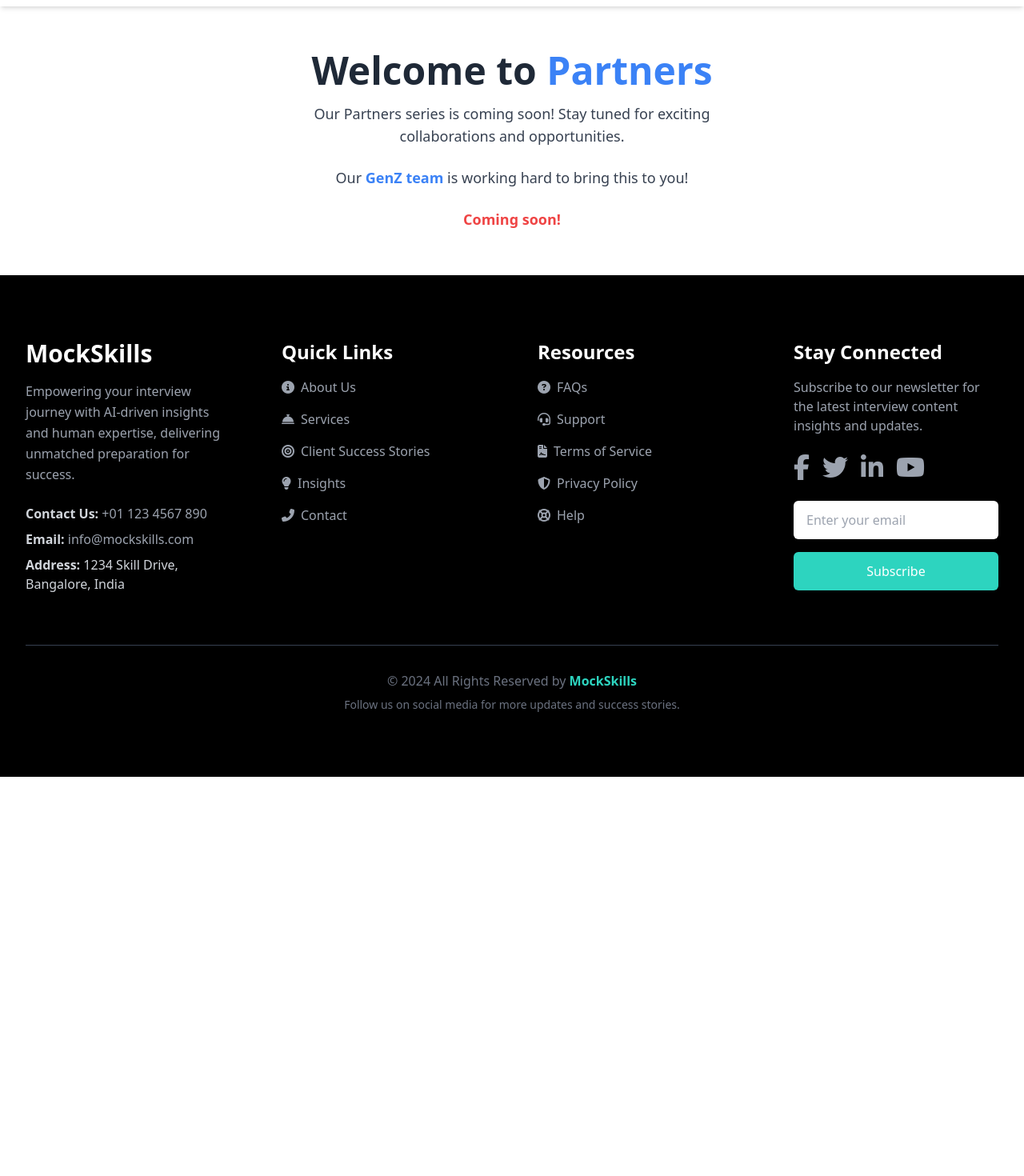
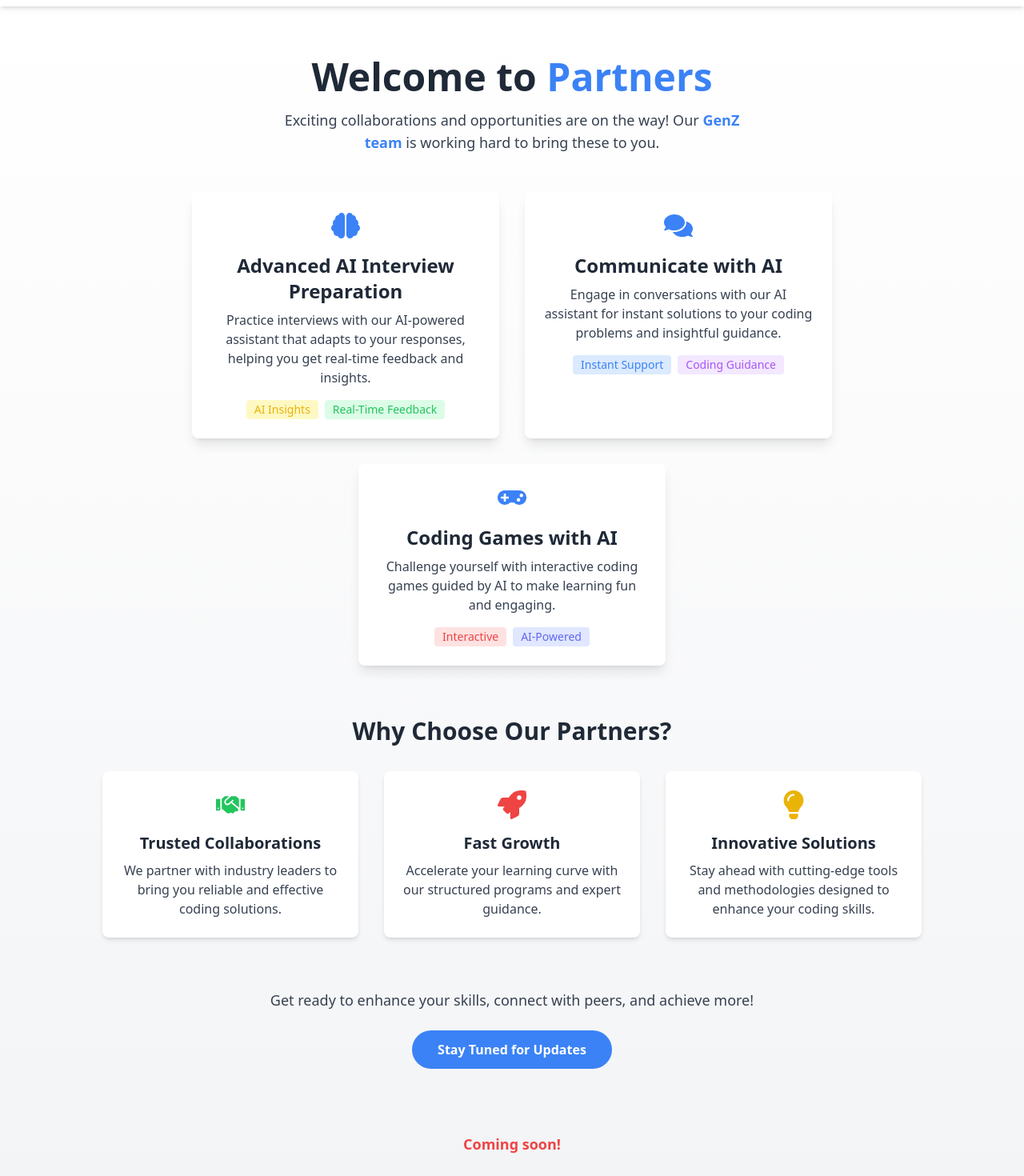
Before and after one commit to MockSkills-Tech/mockskills, a React (Vite) app: page /partners in a window 1280 px wide. Shown: the part 140-1610 px from the top of the page at 80% size. Before the commit the page ends 1111 px from the top, so only its background shows below. Built offline with nearby package versions, Linux system fonts and the light colour scheme.

Commit message:
update Partners component with new AI-related features

```diff
--- a/src/Components/Partners/Partners.jsx
+++ b/src/Components/Partners/Partners.jsx
@@ -1,20 +1,131 @@
 import React from "react";
+import { FaCode, FaChalkboardTeacher, FaUsers, FaHandshake, FaRocket, FaLightbulb, FaBrain, FaComments, FaGamepad } from "react-icons/fa"; // Add FaHandshake here
 
 const Partners = () => {
   return (
-    <section className="flex flex-col justify-center items-center h-auto mt-6 mx-4 md:mx-8 bg-white rounded-lg p-8">
-      <h1 className="font-bold text-4xl md:text-5xl mb-4 text-gray-800">
+    <section className="flex flex-col items-center bg-gradient-to-b from-white to-gray-100 h-auto py-16 px-4 md:px-8">
+      {/* Header Section */}
+      <header className="text-center mb-12">
+        <h1 className="font-bold text-4xl md:text-5xl text-gray-800">
           Welcome to <span className="text-blue-500">Partners</span>
         </h1>
-      <p className="text-lg text-gray-700 mb-6 max-w-lg text-center">
-        Our Partners series is coming soon! Stay tuned for exciting collaborations and opportunities.
+        <p className="text-lg text-gray-700 mt-4 max-w-xl mx-auto">
+          Exciting collaborations and opportunities are on the way! Our{" "}
+          <span className="text-blue-500 font-bold">GenZ team</span> is working hard to bring these to you.
         </p>
-      <p className="text-lg text-gray-700 mb-6 max-w-lg text-center">
-        Our <span className="text-blue-500 font-bold">GenZ team</span> is working hard to bring this to you!
+      </header>
+
+      {/* Features Section */}
+      <div className="flex flex-wrap justify-center gap-8 w-full max-w-5xl">
+        {/* Feature Card: AI-Powered Interview Practice */}
+        <div className="bg-white rounded-lg p-6 shadow-lg transform hover:scale-105 transition duration-300 text-center max-w-xs md:max-w-sm">
+          <FaBrain className="text-blue-500 text-4xl mb-4 mx-auto" />
+          <h2 className="text-2xl font-semibold text-gray-800 mb-2">
+            Advanced AI Interview Preparation
+          </h2>
+          <p className="text-gray-700 mb-4">
+            Practice interviews with our AI-powered assistant that adapts to your responses, helping you get real-time feedback and insights.
           </p>
-      <p className="text-lg text-red-500 font-bold mb-6 text-center">
+          <div className="flex justify-center space-x-2">
+            <span className="bg-yellow-100 text-yellow-500 text-sm font-medium px-2.5 py-0.5 rounded">
+              AI Insights
+            </span>
+            <span className="bg-green-100 text-green-500 text-sm font-medium px-2.5 py-0.5 rounded">
+              Real-Time Feedback
+            </span>
+          </div>
+        </div>
+
+        {/* Feature Card: Communication with AI */}
+        <div className="bg-white rounded-lg p-6 shadow-lg transform hover:scale-105 transition duration-300 text-center max-w-xs md:max-w-sm">
+          <FaComments className="text-blue-500 text-4xl mb-4 mx-auto" />
+          <h2 className="text-2xl font-semibold text-gray-800 mb-2">
+            Communicate with AI
+          </h2>
+          <p className="text-gray-700 mb-4">
+            Engage in conversations with our AI assistant for instant solutions to your coding problems and insightful guidance.
+          </p>
+          <div className="flex justify-center space-x-2">
+            <span className="bg-blue-100 text-blue-500 text-sm font-medium px-2.5 py-0.5 rounded">
+              Instant Support
+            </span>
+            <span className="bg-purple-100 text-purple-500 text-sm font-medium px-2.5 py-0.5 rounded">
+              Coding Guidance
+            </span>
+          </div>
+        </div>
+
+        {/* Feature Card: AI Coding Games */}
+        <div className="bg-white rounded-lg p-6 shadow-lg transform hover:scale-105 transition duration-300 text-center max-w-xs md:max-w-sm">
+          <FaGamepad className="text-blue-500 text-4xl mb-4 mx-auto" />
+          <h2 className="text-2xl font-semibold text-gray-800 mb-2">
+            Coding Games with AI
+          </h2>
+          <p className="text-gray-700 mb-4">
+            Challenge yourself with interactive coding games guided by AI to make learning fun and engaging.
+          </p>
+          <div className="flex justify-center space-x-2">
+            <span className="bg-red-100 text-red-500 text-sm font-medium px-2.5 py-0.5 rounded">
+              Interactive
+            </span>
+            <span className="bg-indigo-100 text-indigo-500 text-sm font-medium px-2.5 py-0.5 rounded">
+              AI-Powered
+            </span>
+          </div>
+        </div>
+      </div>
+
+      {/* Advantages Section */}
+      <div className="mt-16 w-full max-w-5xl">
+        <h2 className="text-3xl font-bold text-gray-800 text-center mb-8">
+          Why Choose Our Partners?
+        </h2>
+        <div className="grid grid-cols-1 md:grid-cols-3 gap-8">
+          {/* Advantage 1 */}
+          <div className="flex flex-col items-center bg-white rounded-lg p-6 shadow-md hover:shadow-xl transition duration-300">
+            <FaHandshake className="text-green-500 text-4xl mb-4" />
+            <h3 className="text-xl font-semibold text-gray-800 mb-2">Trusted Collaborations</h3>
+            <p className="text-gray-700 text-center">
+              We partner with industry leaders to bring you reliable and effective coding solutions.
+            </p>
+          </div>
+
+          {/* Advantage 2 */}
+          <div className="flex flex-col items-center bg-white rounded-lg p-6 shadow-md hover:shadow-xl transition duration-300">
+            <FaRocket className="text-red-500 text-4xl mb-4" />
+            <h3 className="text-xl font-semibold text-gray-800 mb-2">Fast Growth</h3>
+            <p className="text-gray-700 text-center">
+              Accelerate your learning curve with our structured programs and expert guidance.
+            </p>
+          </div>
+
+          {/* Advantage 3 */}
+          <div className="flex flex-col items-center bg-white rounded-lg p-6 shadow-md hover:shadow-xl transition duration-300">
+            <FaLightbulb className="text-yellow-500 text-4xl mb-4" />
+            <h3 className="text-xl font-semibold text-gray-800 mb-2">Innovative Solutions</h3>
+            <p className="text-gray-700 text-center">
+              Stay ahead with cutting-edge tools and methodologies designed to enhance your coding skills.
+            </p>
+          </div>
+        </div>
+      </div>
+
+      {/* Call to Action Section */}
+      <div className="mt-16 text-center">
+        <p className="text-lg text-gray-700 mb-6">
+          Get ready to enhance your skills, connect with peers, and achieve more!
+        </p>
+        <button className="px-8 py-3 bg-blue-500 text-white font-bold rounded-full hover:bg-blue-600 transition duration-300">
+          Stay Tuned for Updates
+        </button>
+      </div>
+
+      {/* Footer Section */}
+      <footer className="mt-16 text-center">
+        <p className="text-lg text-red-500 font-bold mt-4">
           Coming soon!
         </p>
+      </footer>
     </section>
   );
 };
```
Also changed, not shown: src/Components/CollabZone/CollabzoneMain.jsx (line endings or trailing spaces). Lines whose indentation alone changed are shown as unchanged.
